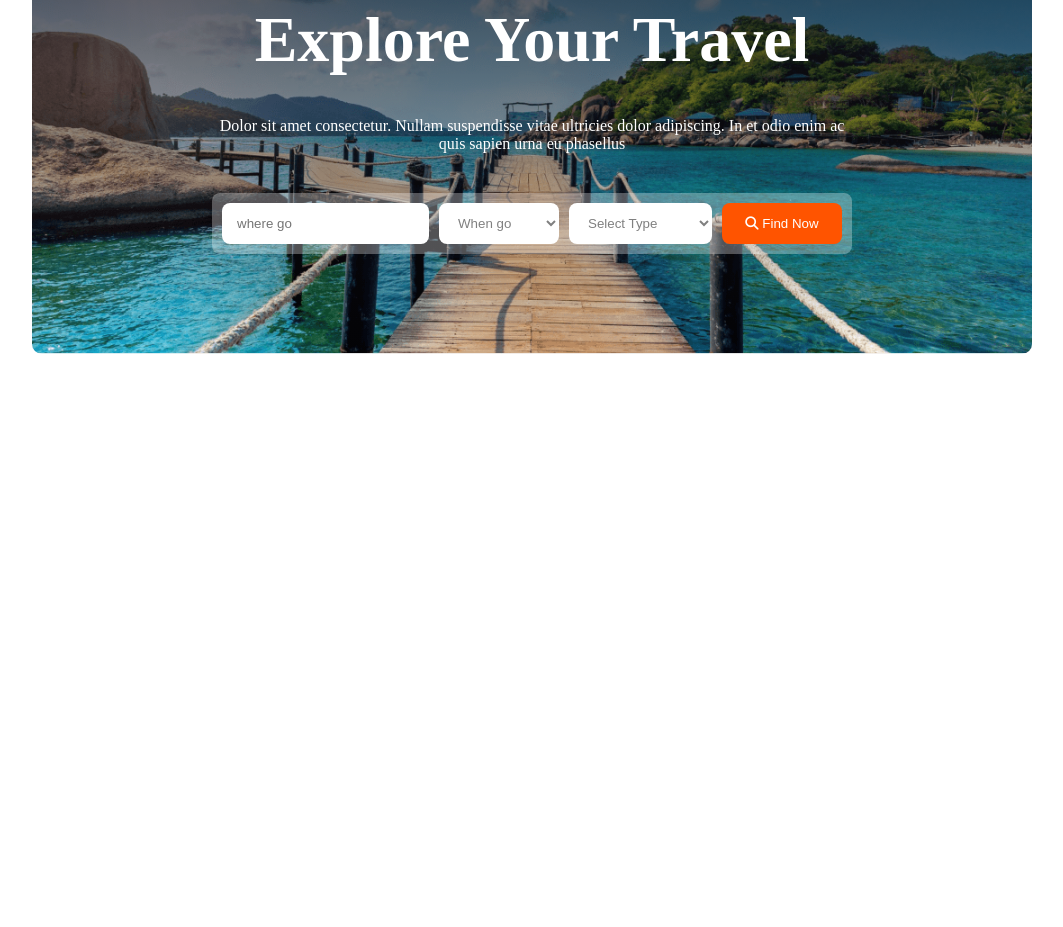
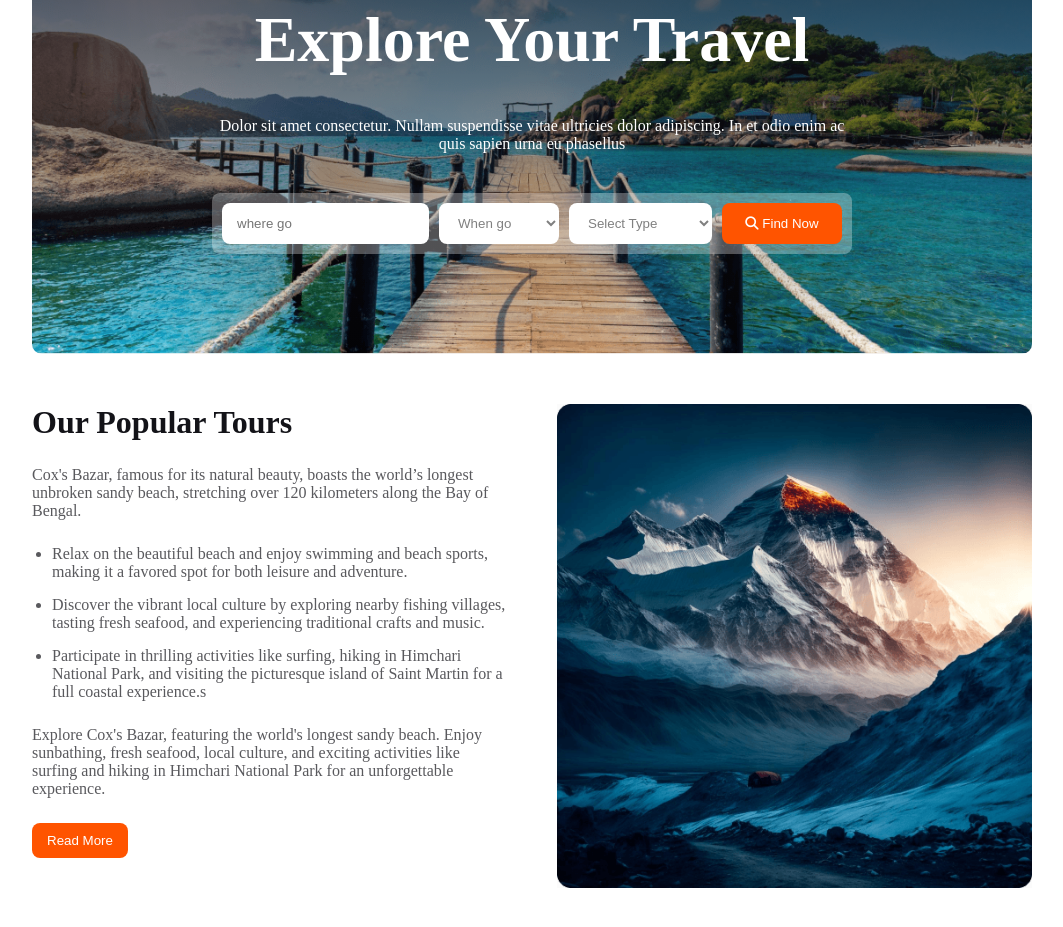
Before and after one commit to prime593/Guri-Bangladesh, a plain HTML site: page index.html in a window 1280 px wide. Shown: the part 245-1172 px from the top of the page, without its empty margins (108-1171 px from the left). Before the commit the page ends 800 px from the top, so only its background shows below. Drawn offline with Linux system fonts and the light colour scheme.

Commit message:
popular tour section added

```diff
--- a/index.html
+++ b/index.html
@@ -1,5 +1,6 @@
 <!DOCTYPE html>
 <html lang="en">
+
 <head>
     <meta charset="UTF-8">
     <meta name="viewport" content="width=device-width, initial-scale=1.0">
@@ -8,11 +9,12 @@
     <script src="https://kit.fontawesome.com/61a43dc227.js" crossorigin="anonymous"></script>
     <link rel="stylesheet" href="style/style.css">
 </head>
+
 <body>
     <header>
         <nav>
             <div class="logo">
-                <img src="resources/Images/logo.png" alt="">
+                <img src="resources/images/logo.png" alt="">
                 <h2 class="primary-title">Guri <span class="title-clr">Bangladesh</span></h2>
             </div>
             <ul>
@@ -23,9 +25,10 @@
                 <li><a href="">Contact</a></li>
             </ul>
         </nav>
-        <div class="banner">
+        <section class="banner">
             <h3 class="banner-title"> Explore Your Travel</h3>
-            <p class="banner-description">Dolor sit amet consectetur. Nullam suspendisse vitae ultricies dolor adipiscing. In et odio
+            <p class="banner-description">Dolor sit amet consectetur. Nullam suspendisse vitae ultricies dolor
+                adipiscing. In et odio
                 enim ac quis sapien urna eu phasellus</p>
             <div class="banner-search">
                 <input type="text" name="" id="" placeholder="where go">
@@ -43,7 +46,26 @@
                 </select>
                 <button class="primary-btn" type="button"><i class="fa-solid fa-magnifying-glass"></i> Find Now</button>
             </div>
+        </section>
+    </header>
+    <main>
+        <section class="popular-tour-container">
+            <div class="popular-tour-content">
+                <h3 class="primary-title">Our Popular Tours</h3>
+                <p class="primary-description">Cox's Bazar, famous for its natural beauty, boasts the world’s longest unbroken sandy beach, stretching over 120 kilometers along the Bay of Bengal.</p>
+                <ul class="popular-tour-list">
+                    <li>Relax on the beautiful beach and enjoy swimming and beach sports, making it a favored spot for both leisure and adventure.</li>
+                    <li>Discover the vibrant local culture by exploring nearby fishing villages, tasting fresh seafood, and experiencing traditional crafts and music.</li>
+                    <li>Participate in thrilling activities like surfing, hiking in Himchari National Park, and visiting the picturesque island of Saint Martin for a full coastal experience.s</li>
+                </ul>
+                <p class="primary-description">Explore Cox's Bazar, featuring the world's longest sandy beach. Enjoy sunbathing, fresh seafood, local culture, and exciting activities like surfing and hiking in Himchari National Park for an unforgettable experience.</p>
+                <button type="button" class="primary-btn">Read More</button>
             </div>
-    </header>
+            <div class="popular-tour-images">
+                <img src="resources/images/tour.png" alt="tour">
+            </div>
+        </section>
+    </main>
 </body>
+
 </html>
--- a/style/style.css
+++ b/style/style.css
@@ -1,6 +1,19 @@
 * {
     margin: 0px;
     padding: 0px;
+}
+
+.primary-title {
+    font-weight: 800;
+    font-size: 2rem;
+    color: #131318;
+}
+
+.primary-description {
+    font-weight: 400;
+    font-size: 16px;
+    color: rgba(19, 19, 24, 0.7);
+    margin: 25px 0;
 }
 
 .primary-btn {
@@ -12,7 +25,7 @@
 }
 
 /* header style */
-header {
+body {
     max-width: 1000px;
     margin: 50px auto 100px;
 }
@@ -42,13 +55,14 @@ nav li>a {
     text-decoration: none;
     color: black;
 }
-nav li >a:hover{
+
+nav li>a:hover {
     color: #FF5400;
 }
 
 /* banner style */
 .banner {
-    background-image: linear-gradient(180deg, rgba(19, 19, 24, 0.8) 1.6%, rgba(19, 19, 24, 0) 101.6%), url("../resources/Images/banner.png");
+    background-image: linear-gradient(180deg, rgba(19, 19, 24, 0.8) 1.6%, rgba(19, 19, 24, 0) 101.6%), url("../resources/images/banner.png");
     background-size: cover;
     background-repeat: no-repeat;
     background-position: center;
@@ -98,10 +112,37 @@ select {
 /* Banner style end */
 /* header end  */
 
-/*  */
+/*  popular-tour style */
+.popular-tour-container {
+    display: flex;
+    gap: 50px;
+    margin: 50px 0;
+}
+
+.popular-tour-container div {
+    flex: 1;
+}
+
+.popular-tour-list {
+    padding-left: 20px;
+    margin-bottom: 20px;
+    font-weight: 400;
+    font-size: 1rem;
+    color: rgba(19, 19, 24, 0.7);
+}
+.popular-tour-list li{
+    margin-bottom: 15px;
+}
+
+.popular-tour-images img {
+    width: 100%;
+    height:auto;
+}
+
+/* popular tour style end */
 /* media query  */
 @media screen and (max-width:576px) {
-    header {
+    body {
         margin: 50px 20px;
     }
 
@@ -110,12 +151,15 @@ select {
         gap: 20px;
         /* align-items: flex-start; */
     }
-    nav ul{
+
+    nav ul {
         gap: 10px;
     }
-    .banner{
+
+    .banner {
         padding: 50px 20px;
     }
+
     .banner-title {
         font-size: 1.8rem;
     }
@@ -123,9 +167,13 @@ select {
     .banner-description {
         margin: 30px 0;
     }
+
     .banner-search {
         flex-direction: column;
         gap: 15px;
     }
+    .popular-tour-container{
+        flex-direction: column;
+    }
 
 }
```
Also changed, not shown: gpt.html (+8 -8 lines), resources/Images/bandarban.png (renamed from resources/Images/Rectangle 10.png), resources/Images/bangladesh.png (renamed from resources/Images/Rectangle 11.png), resources/Images/indonesia.png (renamed from resources/Images/Rectangle 12.png), resources/Images/kashmir.png (renamed from resources/Images/Rectangle 9.png), resources/Images/maldives.png (renamed from resources/Images/Rectangle 5.png), resources/Images/north america.png (renamed from resources/Images/Group 40.png), resources/Images/srilanka.png (renamed from resources/Images/Rectangle 6.png), resources/Images/tour.png (renamed from resources/Images/Rectangle 4.png). Lines whose indentation alone changed are shown as unchanged.
